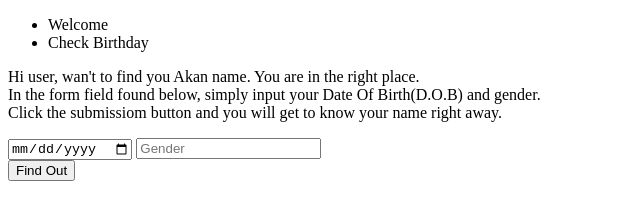
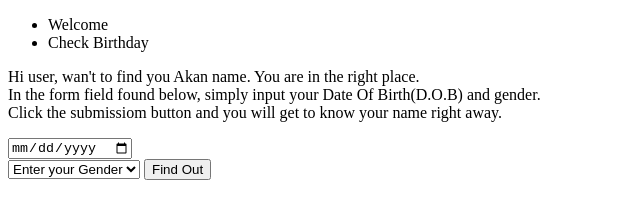
Before and after one commit to Samuel-Muriuki/Akan-Names, a plain HTML site: page index.html in a window 1280 px wide. Shown: the whole page, without its empty margins (0-640 px from the left). Drawn offline with Linux system fonts and the light colour scheme.

```diff
--- a/index.html
+++ b/index.html
@@ -25,8 +25,12 @@
     <div class="form">
       <form action="">
         <input type="date" placeholder="D.O.B"/>
-        <input type="text" placeholder="Gender"/>
       </form>
+      <select name="" id="">
+        <option>Enter your Gender</option>
+        <option>Male</option>
+        <option>Female</option>
+      </select>
       <button onclick="">Find Out</button>
     </div>
   </body>
```
